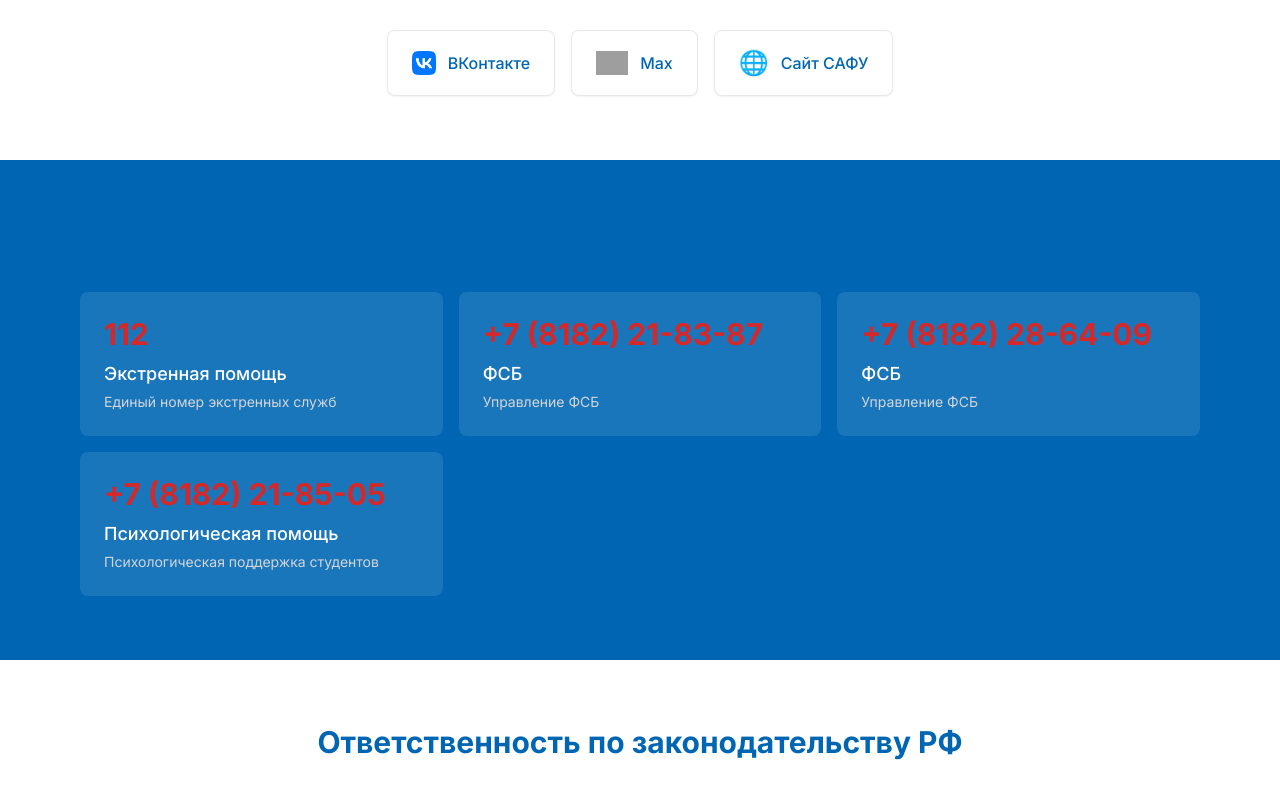
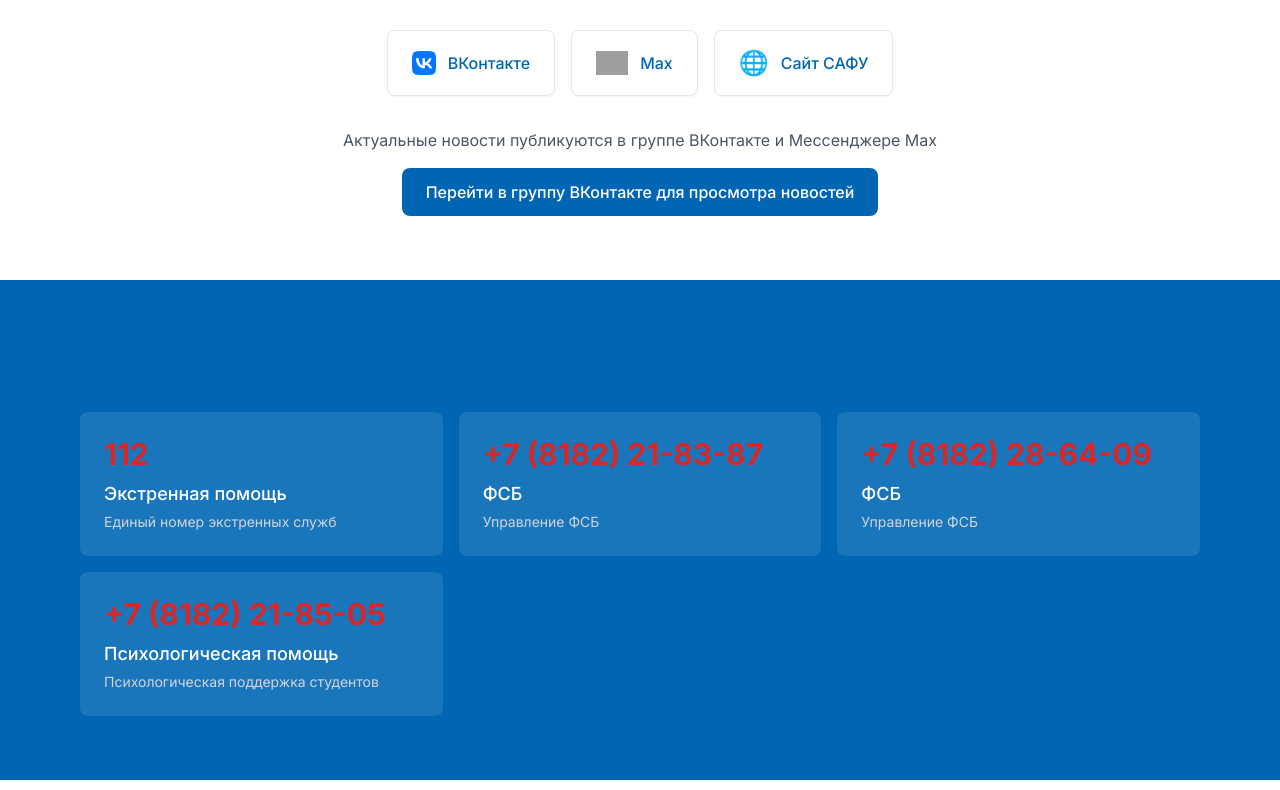
Before and after one commit to nevijlo/coorcenter, a Next.js app: page / in a window 1280 px wide. Shown: the part 3288-4078 px from the top of the page. Built offline with nearby package versions, Linux system fonts and the light colour scheme; grey boxes are pictures that could not be loaded.

Commit message:
Add news section with link to VK

```diff
--- a/src/app/page.tsx
+++ b/src/app/page.tsx
@@ -326,7 +326,7 @@
       <section id="contacts" className="py-16">
         <div className="container-main">
           <h2 className="section-title text-center">Официальные каналы связи</h2>
-          <div className="flex flex-wrap justify-center gap-4">
+          <div className="flex flex-wrap justify-center gap-4 mb-8">
             {socialLinks.map((link) => (
               <a
                 key={link.name}
@@ -343,6 +343,17 @@
                 <span className="font-medium text-safu-blue">{link.name}</span>
               </a>
             ))}
+          </div>
+          <div className="text-center">
+            <p className="text-gray-600 mb-4">Актуальные новости публикуются в группе ВКонтакте и Мессенджере Max</p>
+            <a
+              href="https://vk.com/koorcentr_narfu"
+              target="_blank"
+              rel="noopener noreferrer"
+              className="inline-block bg-safu-blue text-white px-6 py-3 rounded-lg font-medium hover:bg-blue-800 transition-all"
+            >
+              Перейти в группу ВКонтакте для просмотра новостей
+            </a>
           </div>
         </div>
       </section>
```
